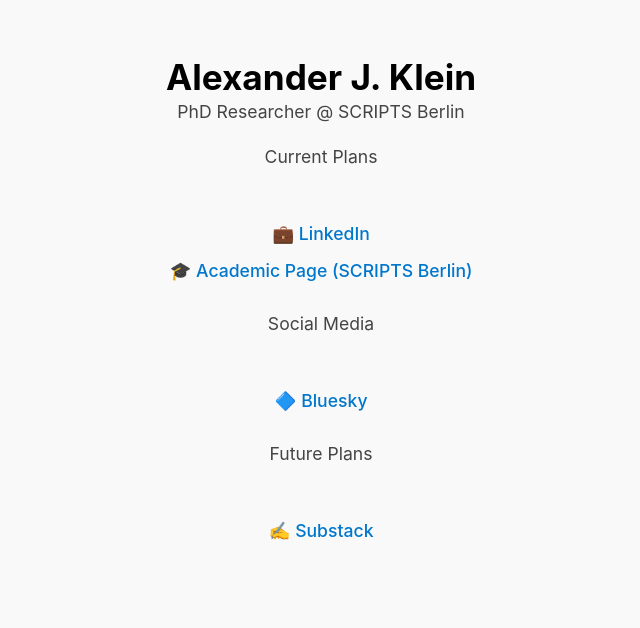
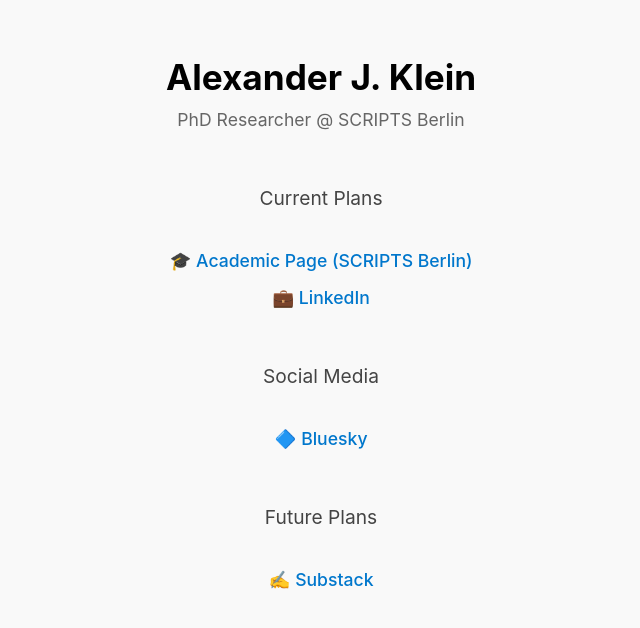
Before and after one commit to Alexanderjklein/landing, a plain HTML site: page index.html in a window 1280 px wide. Shown: the whole page, without its empty margins (319-959 px from the left). Drawn offline with Linux system fonts and the light colour scheme.

Commit message:
Update index.html

```diff
--- a/index.html
+++ b/index.html
@@ -22,12 +22,19 @@
       margin-bottom: 0.2rem;
     }
 
-    p.subtitle {
+    .tagline {
       font-size: 1.1rem;
+      margin-top: 0.5rem;
+      margin-bottom: 2rem;
+      color: #666;
       font-weight: normal;
-      margin-top: 0;
-      margin-bottom: 1.5rem;
+    }
+
+    .section-title {
+      font-size: 1.2rem;
+      margin: 1.5rem 0 0.5rem 0;
       color: #444;
+      font-weight: normal;
     }
 
     ul {
@@ -58,9 +65,15 @@
         background: #111;
         color: #f5f5f5;
       }
-      p.subtitle {
+
+      .tagline {
+        color: #aaa;
+      }
+
+      .section-title {
         color: #ccc;
       }
+
       a {
         color: #66bfff;
       }
@@ -69,20 +82,20 @@
 </head>
 <body>
   <h1>Alexander J. Klein</h1>
-  <p class="subtitle">PhD Researcher @ SCRIPTS Berlin</p>
+  <p class="tagline">PhD Researcher @ SCRIPTS Berlin</p>
 
- <p class="subtitle">Current Plans</p>
+  <p class="section-title">Current Plans</p>
   <ul>
+    <li><a href="https://www.scripts-berlin.eu/birt/bgts/bgts_people/phd-students/Klein/index.html" target="_blank">🎓 Academic Page (SCRIPTS Berlin)</a></li>
     <li><a href="https://linkedin.com/in/alexander-j-klein" target="_blank">💼 LinkedIn</a></li>
-    <li><a href="https://www.scripts-berlin.eu/birt/bgts/bgts_people/phd-students/Klein/index.html" target="_blank">🎓 Academic Page (SCRIPTS Berlin)</a></li>
   </ul>
 
-  <p class="subtitle">Social Media</p>
+  <p class="section-title">Social Media</p>
   <ul>
     <li><a href="https://bsky.app/profile/alexanderjklein.eu" target="_blank">🔷 Bluesky</a></li>
   </ul>
 
-  <p class="subtitle">Future Plans</p>
+  <p class="section-title">Future Plans</p>
   <ul>
     <li><a href="https://substack.com/@alexanderjklein?utm_source=user-menu" target="_blank">✍️ Substack</a></li>
   </ul>
```
